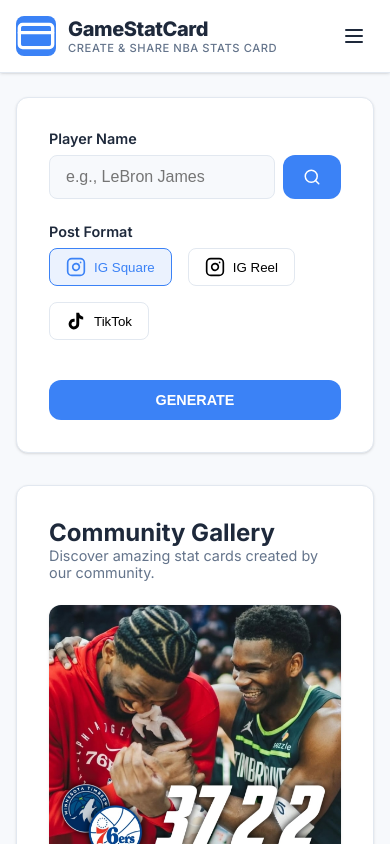
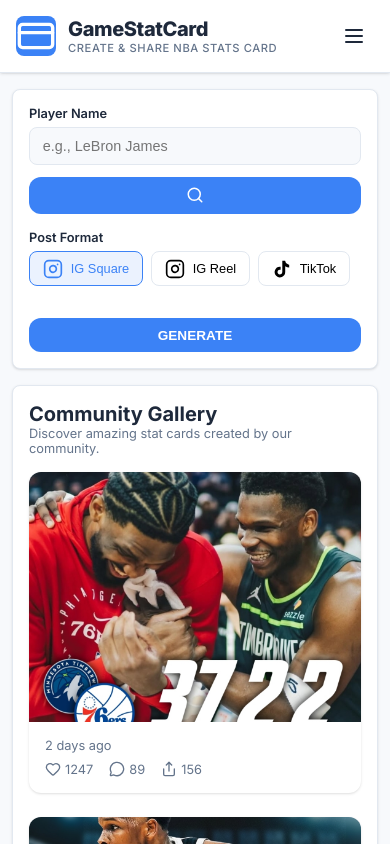
Before and after one commit to abadiwidodo/gamestatcard, a React (Vite) app: page / in a window 390 px wide. Shown: the top 844 px of the page. Built offline with nearby package versions, Linux system fonts and the light colour scheme.

Commit message:
CSS changes

```diff
--- a/src/App.css
+++ b/src/App.css
@@ -971,4 +971,98 @@ body {
   .main-content {
     padding: 1.5rem 1rem;
   }
+
+  .quick-games-grid {
+    grid-template-columns: repeat(5, 1fr);
+    gap: 0.5rem;
+  }
+
+  .quick-game-box {
+    padding: 0.5rem;
+  }
+
+  .quick-game-date {
+    font-size: 0.75rem;
+  }
+
+  .quick-game-opponent {
+    font-size: 0.7rem;
+    margin-bottom: 0.25rem;
+  }
+
+  .quick-game-stats {
+    gap: 0.25rem;
+    font-size: 0.65rem;
+  }
 }
+
+/* Samsung S21 and smaller devices */
+@media (max-width: 390px) {
+  .generator-section {
+    gap: 1rem;
+  }
+
+  .card {
+    padding: 1rem;
+    border-radius: 8px;
+  }
+
+  .card-header {
+    margin-bottom: 1rem;
+  }
+
+  .card-header h2 {
+    font-size: 1.25rem;
+  }
+
+  .card-header p {
+    font-size: 0.8rem;
+  }
+
+  .form-group {
+    margin-bottom: 1rem;
+  }
+
+  .form-group label {
+    font-size: 0.8rem;
+    margin-bottom: 0.4rem;
+  }
+
+  .input, .select {
+    padding: 0.6rem 0.8rem;
+    font-size: 0.9rem;
+  }
+
+  .button {
+    padding: 0.6rem 1rem;
+    font-size: 0.85rem;
+  }
+
+  .quick-search-box {
+    flex-direction: column;
+    gap: 0.75rem;
+  }
+
+  .format-options {
+    gap: 0.5rem;
+  }
+
+  .format-option {
+    padding: 0.4rem 0.8rem;
+    font-size: 0.8rem;
+  }
+
+  .wysiwyg-toolbar {
+    padding: 0.5rem 1rem;
+    gap: 0.5rem;
+  }
+
+  .toolbar-select, .toolbar-input, .toolbar-button {
+    padding: 0.25rem 0.4rem;
+    font-size: 0.75rem;
+  }
+
+  .main-content {
+    padding: 1rem 0.75rem;
+  }
+}
```
